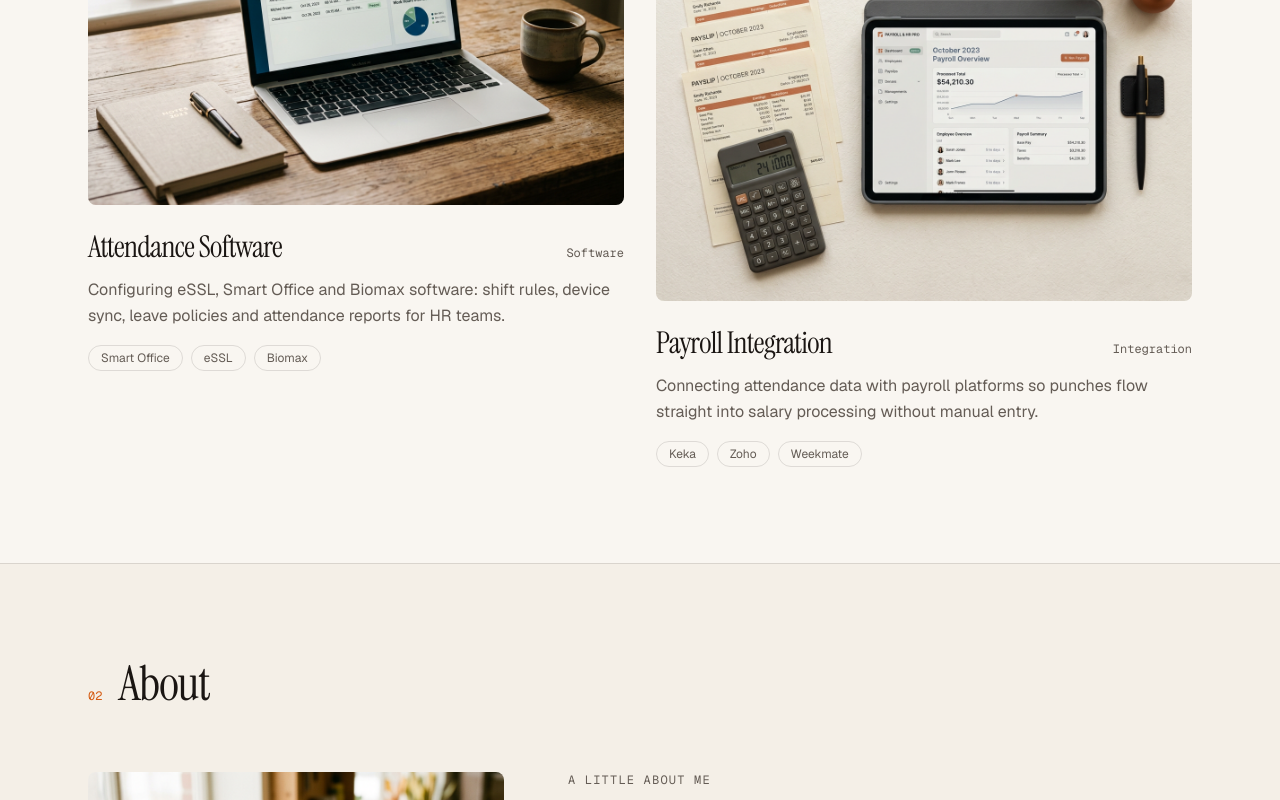
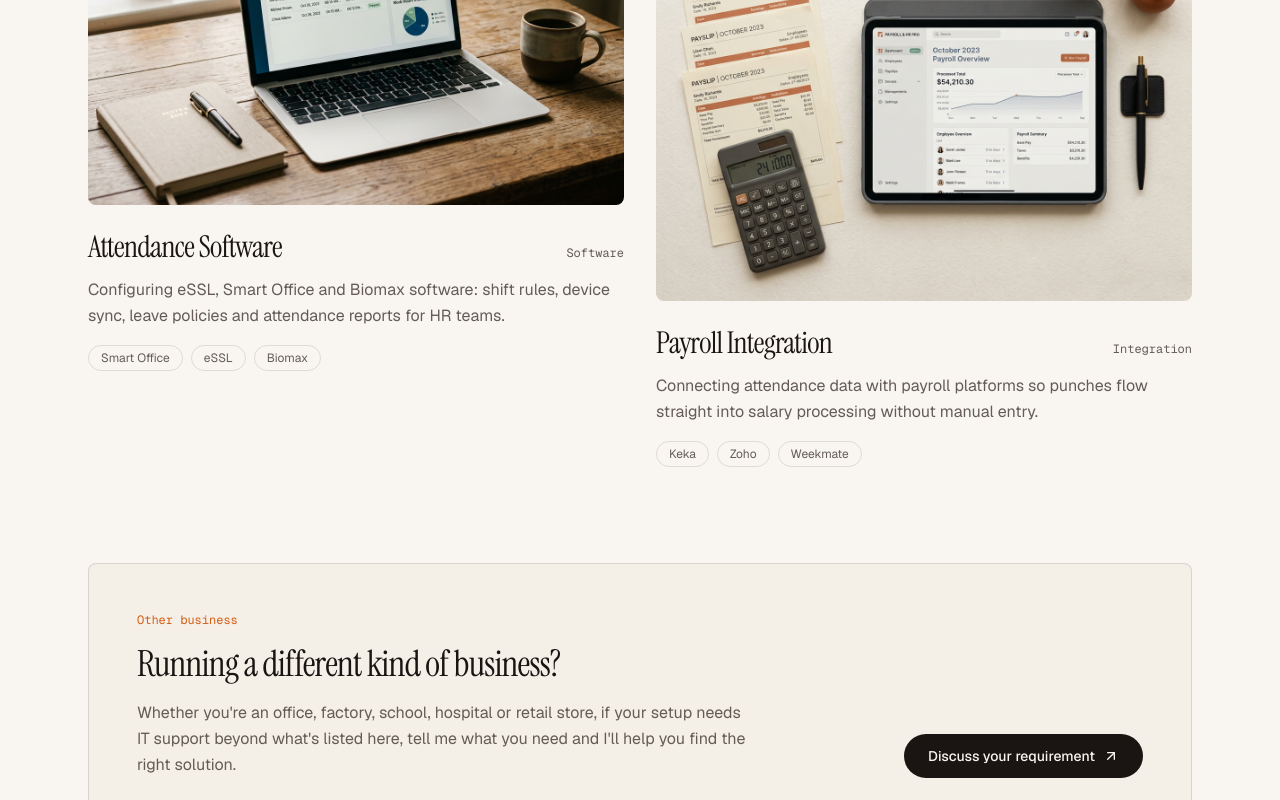
Before and after one commit to BhandariAbhay/abhay-ta, a Next.js app: page / in a window 1280 px wide. Shown: the part 2000-2800 px from the top of the page. Built offline with nearby package versions, Linux system fonts and the light colour scheme.

Commit message:
feat: add "Other Business" card with contact link
V0-Chat-Id: ncGgorKPmaA

```diff
--- a/components/work.tsx
+++ b/components/work.tsx
@@ -1,4 +1,5 @@
 import Image from 'next/image'
+import { ArrowUpRight } from 'lucide-react'
 import { projects, type Project } from '@/lib/portfolio'
 import { SectionHeading } from '@/components/section-heading'
 
@@ -14,8 +15,40 @@ export function Work() {
             </li>
           ))}
         </ul>
+        <OtherBusinessCard />
       </div>
     </section>
+  )
+}
+
+function OtherBusinessCard() {
+  return (
+    <aside
+      aria-labelledby="other-business-heading"
+      className="mt-24 flex flex-col gap-8 rounded-lg border bg-card p-8 md:flex-row md:items-end md:justify-between md:p-12"
+    >
+      <div className="max-w-2xl">
+        <p className="font-mono text-xs text-accent">Other business</p>
+        <h3 id="other-business-heading" className="mt-4 font-serif text-3xl tracking-tight text-balance md:text-4xl">
+          Running a different kind of business?
+        </h3>
+        <p className="mt-4 leading-relaxed text-muted-foreground text-pretty">
+          {
+            "Whether you're an office, factory, school, hospital or retail store, if your setup needs IT support beyond what's listed here, tell me what you need and I'll help you find the right solution."
+          }
+        </p>
+      </div>
+      <a
+        href="#contact"
+        className="group inline-flex shrink-0 items-center gap-2 self-start rounded-full bg-primary px-6 py-3 text-sm font-medium text-primary-foreground transition-colors hover:bg-accent hover:text-accent-foreground md:self-auto"
+      >
+        Discuss your requirement
+        <ArrowUpRight
+          aria-hidden="true"
+          className="size-4 transition-transform group-hover:translate-x-0.5 group-hover:-translate-y-0.5"
+        />
+      </a>
+    </aside>
   )
 }
 
```
